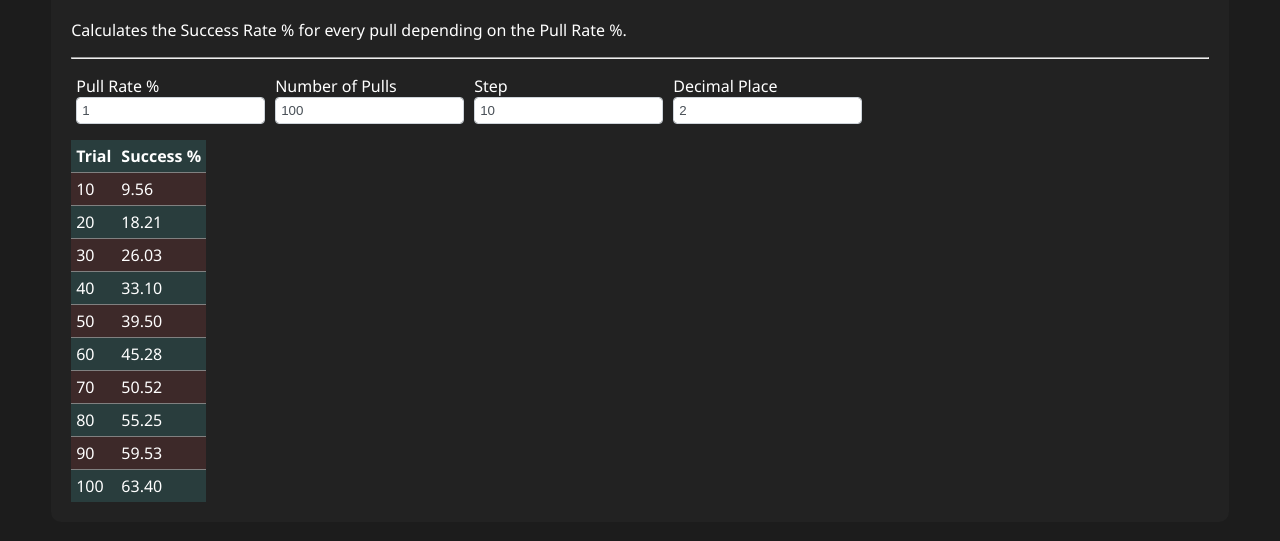
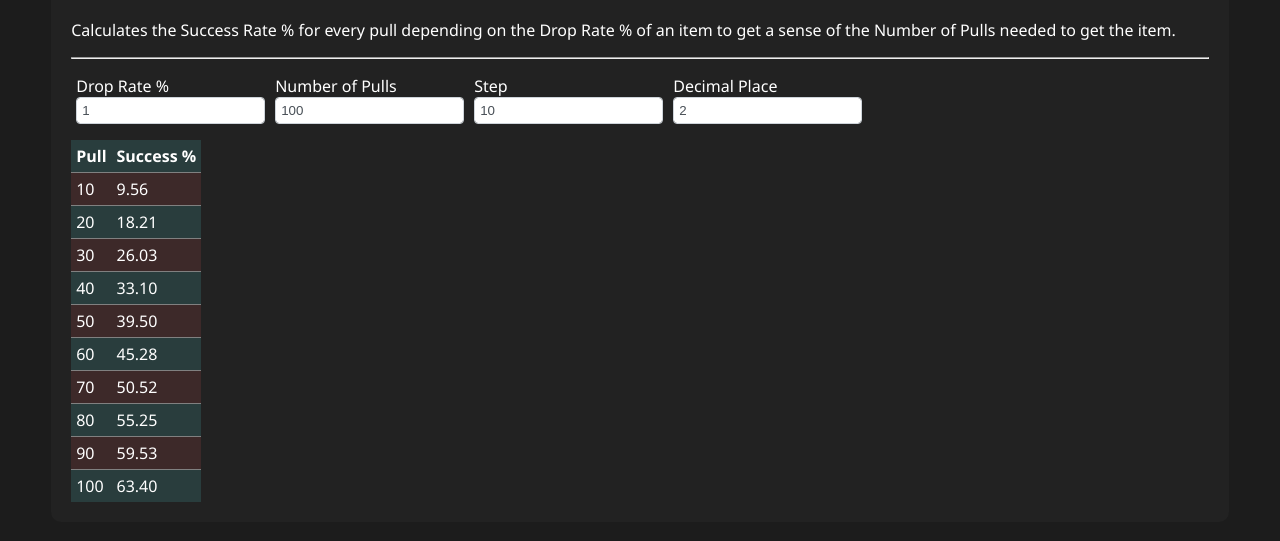
Before and after one commit to eccos/gacha-simulator, a plain HTML site: page index.html in a window 1280 px wide. Shown: the part 95-636 px from the top of the page. Drawn offline with Linux system fonts and the light colour scheme.

Commit message:
change text for clarity

```diff
--- a/index.html
+++ b/index.html
@@ -12,12 +12,13 @@
     <div class="container">
         <header>
             <h1>Gacha Simulator</h1>
-            <p>Calculates the Success Rate % for every pull depending on the Pull Rate %.</p>
+            <p>Calculates the Success Rate % for every pull depending on the Drop Rate % of an item to get a sense of
+                the Number of Pulls needed to get the item.</p>
             <hr>
         </header>
         <div class="inp-container">
             <div class="inp-group">
-                <label for="percentChance">Pull Rate %</label>
+                <label for="percentChance">Drop Rate %</label>
                 <input type="number" id="percentChance" value="1" min="0">
             </div>
             <div class="inp-group">
--- a/script.js
+++ b/script.js
@@ -1,10 +1,10 @@
 /**
- * gacha simulator
- * chance = 1 - (1 - p)^n
- * p = trial percentage
- * n = number of trials
+ * (gacha simulator) Probability of "At Least One"
+ * success rate = 1 - (1 - p)^n
+ * p = (drop rate) probability of success in a given trial
+ * n = (pulls) number of trials
  * configure output
- * i = store every i step(s) in array
+ * s = step(s) specifies the interval between numbers
  * d = decimal place to round
  */
 
@@ -20,7 +20,7 @@ const [inpPercentChance, inpNumTrial, inpStep, inpFixedDec] = inps;
 inps.forEach(inp => inp.addEventListener("input", updateDOM));
 
 // table header row
-const thVals = ["Trial", "Success %"];
+const thVals = ["Pull", "Success %"];
 
 updateDOM();
 
```
